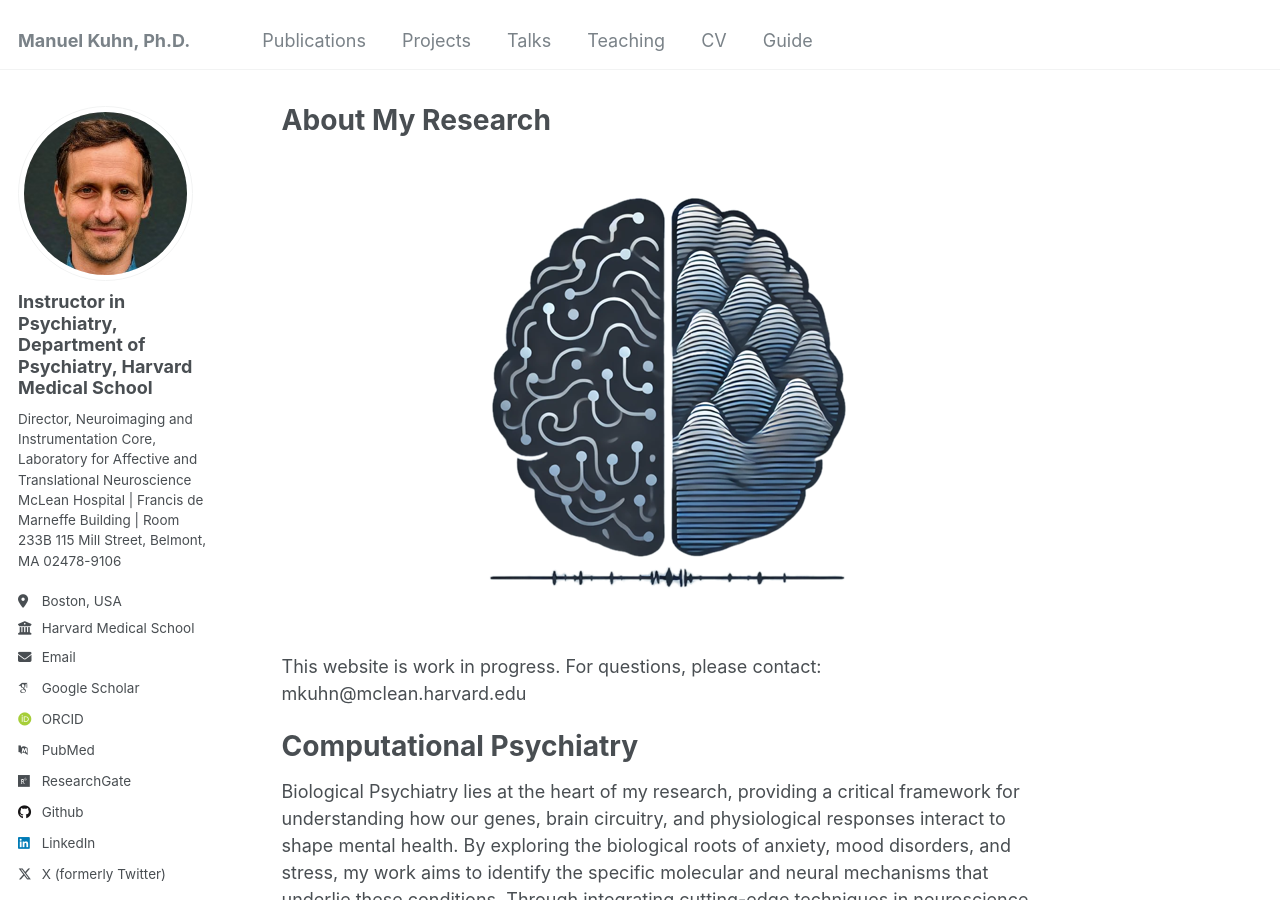
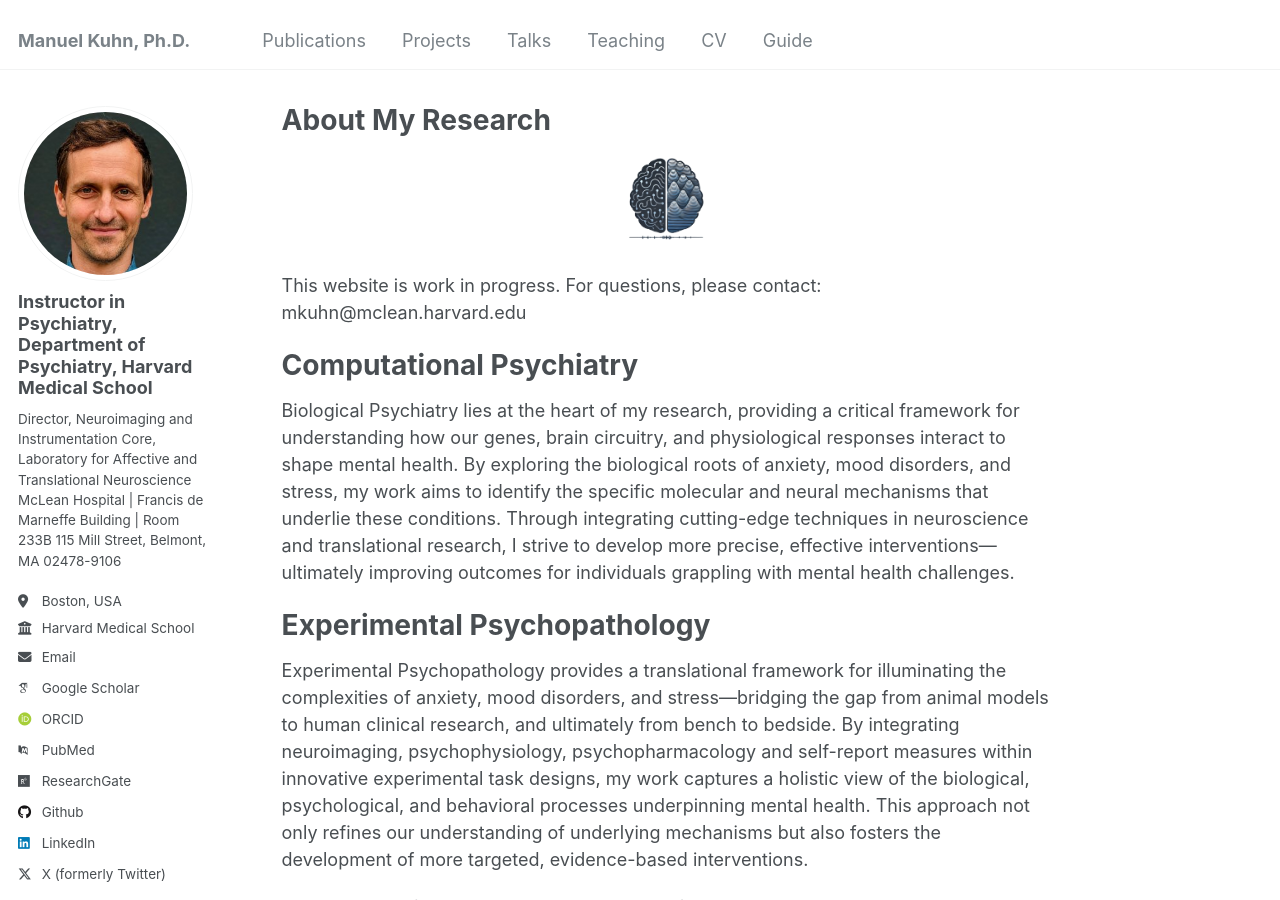
Before and after one commit to kuhnmanu/kuhnmanu.github.io, a Jekyll site: the page built from _pages/about.md, in a window 1280 px wide and 900 px high. Built offline with Jekyll 4.4.1, drawn with Linux system fonts in a browser that asks for light colours; some web fonts are replaced.

Commit message:
Update about.md

```diff
--- a/_pages/about.md
+++ b/_pages/about.md
@@ -8,7 +8,7 @@
 ---
 
 <p align="center">
-  <img src="/images/logo.png" alt="CompPsychLogo"/>
+  <img src="/images/logo.png" alt="CompPsychLogo" width="100">
 </p>
 
 This website is work in progress. For questions, please contact: mkuhn@mclean.harvard.edu
```
